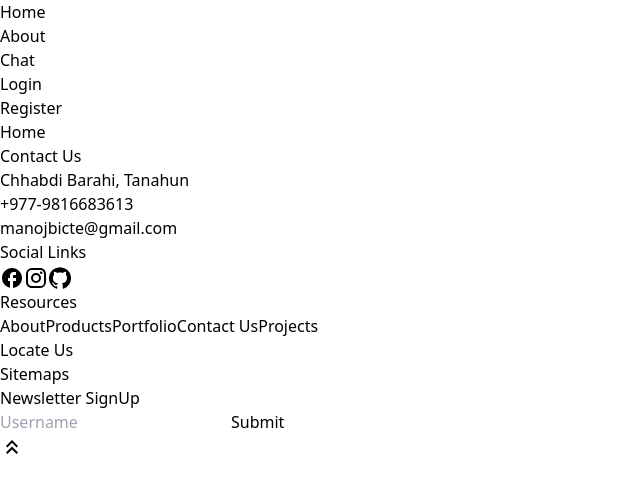
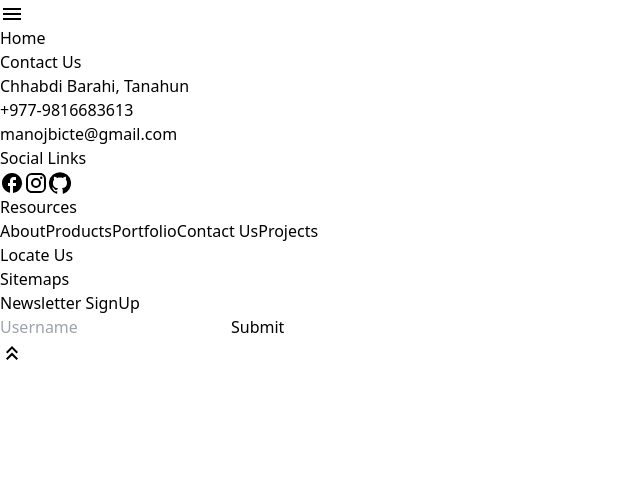
Before and after one commit to manojtsx/Chat-App, a React (Vite) app: page / in a window 1280 px wide. Shown: the top 492 px of the page, without its empty margins (0-640 px from the left). Built offline with nearby package versions, Linux system fonts and the light colour scheme.

Commit message:
added an icon and tried making the menuitem visible while clicking the icon but couldnt make it

```diff
--- a/src/components/Navbar.jsx
+++ b/src/components/Navbar.jsx
@@ -1,16 +1,25 @@
 import React from 'react'
-
+import MenuIcon from '@mui/icons-material/Menu';
 
 const Navbar = () => {
+  let Lists=[
+    {name:"Home",link:"/"},
+    {name:"About",link:"/about"},
+    {name:"Chat",link:"/chat"},
+    {name:"Login",link:"/login"},
+    {name:"Register",link:"/register"}
+  ]
+
+  const toggleMenu=()=>{
+  Lists.map((list)=>{
+    <li><a href="list.link">list.name</a></li>
+  })
+  }
   return (
-    <div className="px-4 py-4 bg-gradient-to-r from-pink-500 to-pink-700">
-    <ul>
-      <li>Home</li>
-      <li>About</li>
-      <li>Chat</li>
-      <li>Login</li>
-      <li>Register</li>
-    </ul>
+    <div className="px-4 py-4 fixed top-0 w-full shadow-lg bg-gradient-to-r from-pink-500 to-pink-700">
+    <span onClick={toggleMenu}>
+      <MenuIcon />
+    </span>
     </div>
   )
 }
```
